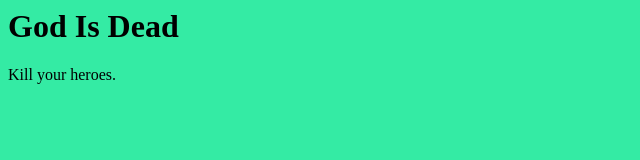
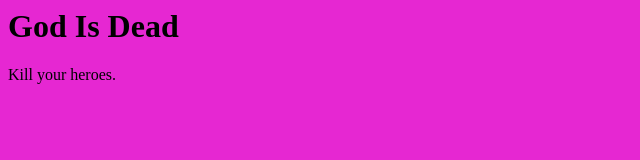
Before and after one commit to sambulleit/testSite, a plain HTML site: page index.html in a window 1280 px wide. Shown: the whole page, without its empty margins (0-640 px from the left). Drawn offline with Linux system fonts and the light colour scheme.

Commit message:
Update index.html

```diff
--- a/index.html
+++ b/index.html
@@ -2,8 +2,7 @@
   <head>
   </head>
 
-
-  <body bgcolor = #34eba4>
+  <body bgcolor = #e627d2>
 <h1> God Is Dead </h1>
 <p> Kill your heroes. </p>
   </body>
```
